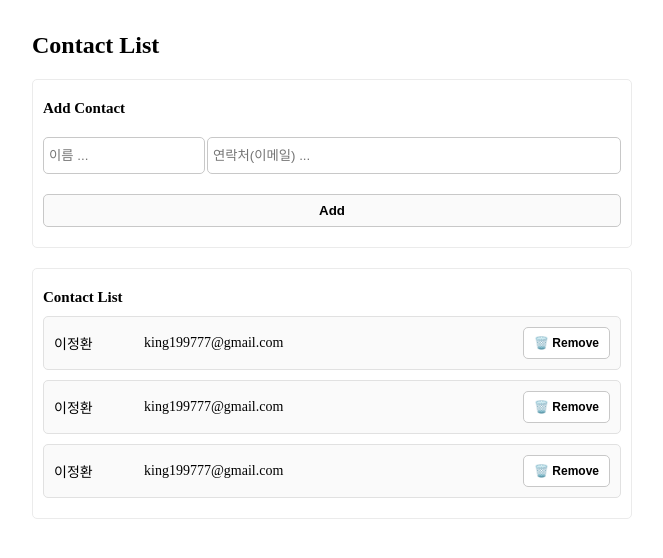
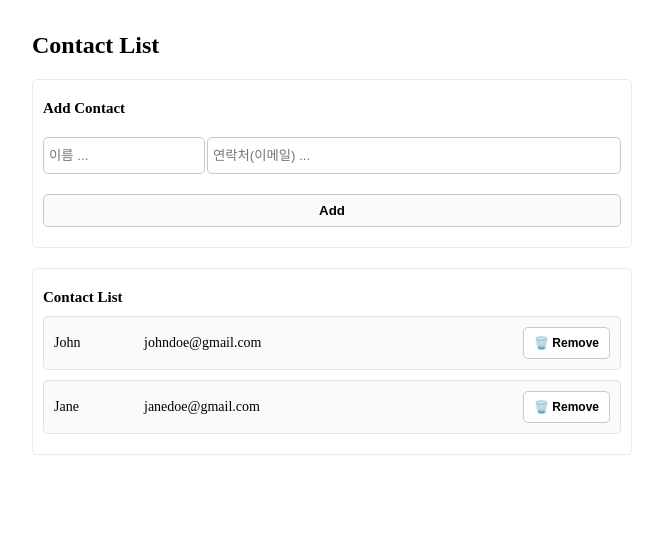
Before and after one commit to danimkim/onebite-react-challenge, a React (Vite) app: page /onebite-react-challenge/mission/day15 in a window 1280 px wide. Shown: the top 558 px of the page, without its empty margins (308-971 px from the left). Built offline with nearby package versions, Linux system fonts and the light colour scheme.

Commit message:
feat: implement creating contact feature

```diff
--- a/src/components/Contacts/ContactEditor.jsx
+++ b/src/components/Contacts/ContactEditor.jsx
@@ -1,14 +1,42 @@
+import { useState } from "react";
 import styles from "./ContactEditor.module.css";
 
-export default function ContactEditor() {
+export default function ContactEditor({ onCreate }) {
+  const [contactInput, setContactInput] = useState({ name: "", email: "" });
+  const handleClick = (e) => {
+    e.preventDefault();
+    onCreate(contactInput);
+    setContactInput({ name: "", email: "" });
+  };
+
   return (
     <div className={styles.ContactEditor}>
       <div className={styles.Title}>Add Contact</div>
-      <div className={styles.InputWrapper}>
-        <input className={styles.Name} placeholder="이름 ..." />
-        <input className={styles.Contact} placeholder="연락처(이메일) ..." />
-      </div>
-      <button>Add</button>
+      <form
+        className={styles.InputWrapper}
+        onSubmit={handleClick}
+        id="contact-form"
+      >
+        <input
+          className={styles.Name}
+          placeholder="이름 ..."
+          value={contactInput.name}
+          onChange={(e) => {
+            setContactInput({ ...contactInput, name: e.target.value });
+          }}
+        />
+        <input
+          className={styles.Contact}
+          placeholder="연락처(이메일) ..."
+          value={contactInput.email}
+          onChange={(e) =>
+            setContactInput({ ...contactInput, email: e.target.value })
+          }
+        />
+      </form>
+      <button type="submit" form="contact-form">
+        Add
+      </button>
     </div>
   );
 }
--- a/src/components/Contacts/ContactItem.jsx
+++ b/src/components/Contacts/ContactItem.jsx
@@ -1,10 +1,10 @@
 import styles from "./ContactItem.module.css";
 
-export default function ContactItem() {
+export default function ContactItem({ name, email }) {
   return (
     <div className={styles.ContactItem}>
-      <div className={styles.Name}>이정환</div>
-      <div className={styles.Contact}>king199777@gmail.com</div>
+      <div className={styles.Name}>{name}</div>
+      <div className={styles.Contact}>{email}</div>
       <button>🗑️ Remove</button>
     </div>
   );
--- a/src/components/Contacts/ContactList.jsx
+++ b/src/components/Contacts/ContactList.jsx
@@ -1,13 +1,13 @@
 import styles from "./ContactList.module.css";
 import ContactItem from "./ContactItem";
 
-export default function ContactList() {
+export default function ContactList({ contacts }) {
   return (
     <div className={styles.ContactList}>
       <div className={styles.Title}>Contact List</div>
-      <ContactItem />
-      <ContactItem />
-      <ContactItem />
+      {contacts.map((contact) => (
+        <ContactItem key={contact.name} {...contact} />
+      ))}
     </div>
   );
 }
--- a/src/routes/Contacts.jsx
+++ b/src/routes/Contacts.jsx
@@ -1,16 +1,41 @@
+import { useReducer } from "react";
 import ContactEditor from "./../components/Contacts/ContactEditor";
 import ContactList from "./../components/Contacts/ContactList";
 import styles from "./../styles/Contacts.module.css";
 
+const mockData = [
+  { name: "John", email: "johndoe@gmail.com" },
+  { name: "Jane", email: "janedoe@gmail.com" },
+];
+
+const reducer = (state, action) => {
+  switch (action.type) {
+    case "CREATE":
+      return [action.data, ...state];
+  }
+};
+
 export default function Contacts() {
+  const [contacts, dispatch] = useReducer(reducer, mockData);
+
+  const onCreate = ({ name, email }) => {
+    dispatch({
+      type: "CREATE",
+      data: {
+        name,
+        email,
+      },
+    });
+  };
+
   return (
     <div className={styles.Container}>
       <h1 className={styles.Heading}>Contact List</h1>
       <section>
-        <ContactEditor />
+        <ContactEditor onCreate={onCreate} />
       </section>
       <section>
-        <ContactList />
+        <ContactList contacts={contacts} />
       </section>
     </div>
   );
```
